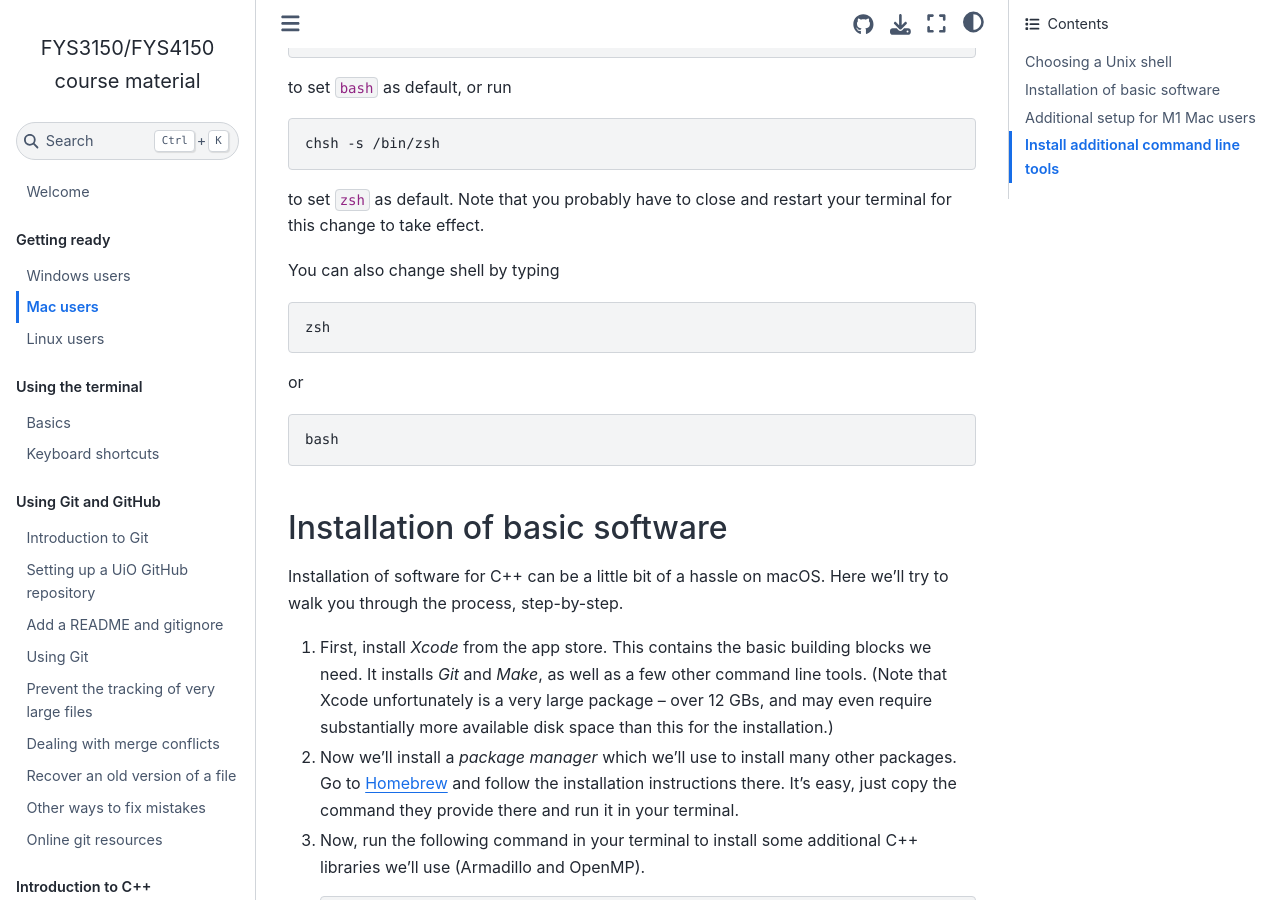
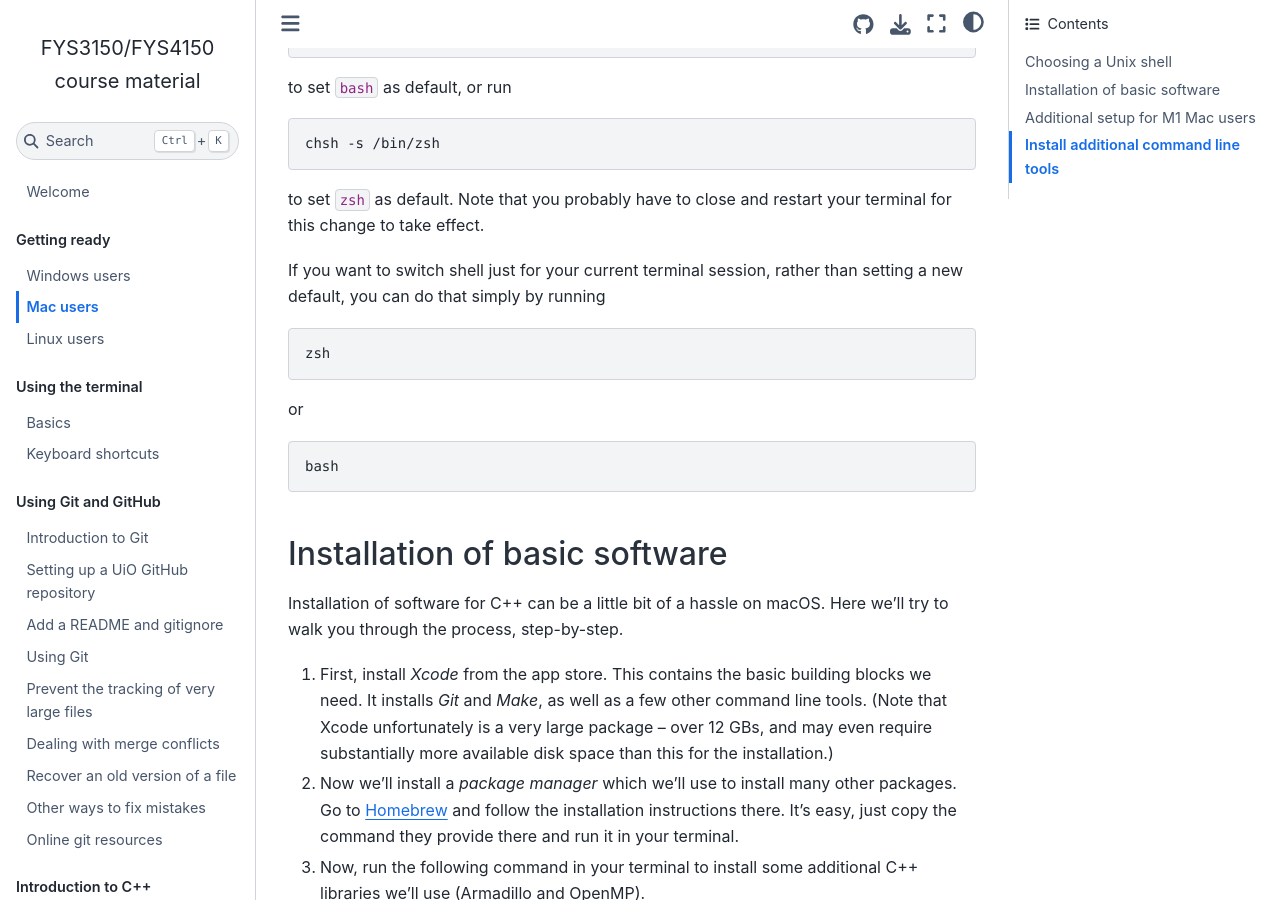
Before and after one commit to anderkve/FYS3150, a Jupyter Book: the page built from book/getting_ready/mac_users.md, in a window 1280 px wide and 900 px high, scrolled down 712 px. Built offline with Jupyter Book 1.0.4 settings and Sphinx 7.4.7 and the Sphinx Book theme 1.1.4, drawn with Linux system fonts in a browser that asks for light colours.

Commit message:
Update mac_users.md

````diff
--- a/book/getting_ready/mac_users.md
+++ b/book/getting_ready/mac_users.md
@@ -28,7 +28,7 @@ chsh -s /bin/zsh
 
 to set `zsh` as default. Note that you probably have to close and restart your terminal for this change to take effect.
 
-You can also change shell by typing
+If you want to switch shell just for your current terminal session, rather than setting a new default, you can do that simply by running
 ```sh
 zsh
 ```
````
